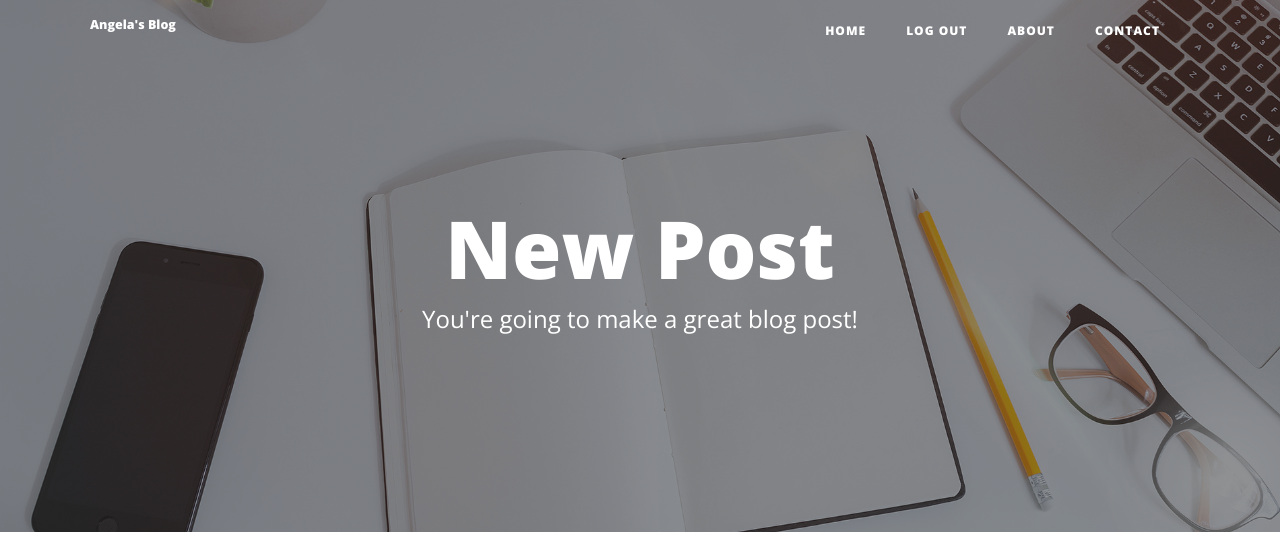
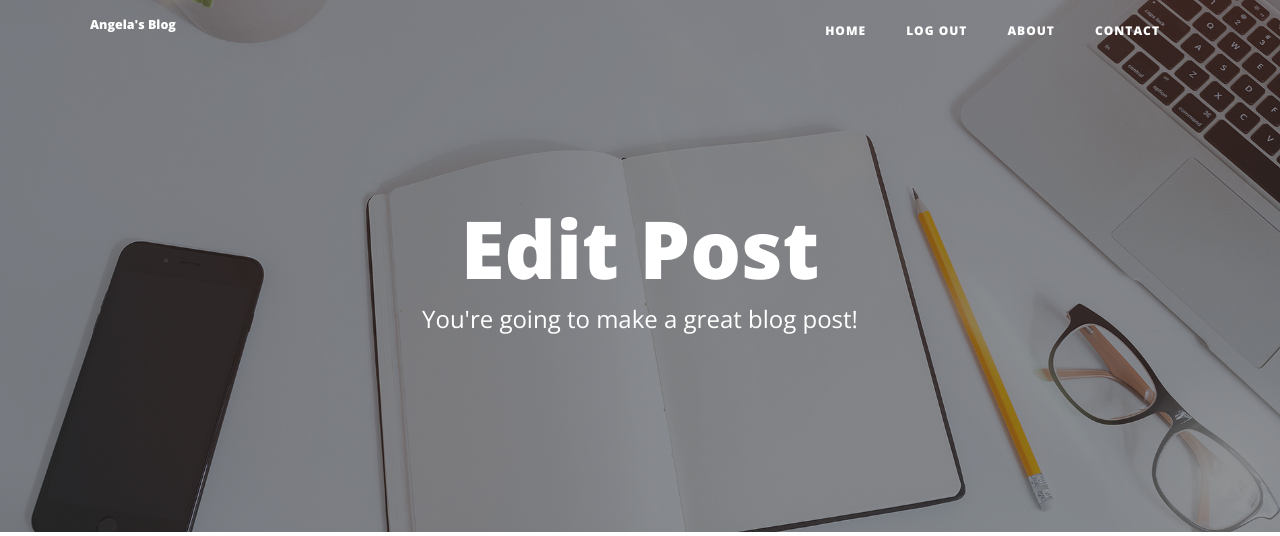
Before and after one commit to skrindra/blogsite, a Flask app: page /edit-post/1 in a window 1280 px wide. Shown: the top 536 px of the page. Run offline with Flask 2, Linux system fonts and the light colour scheme; a user stored in the database is signed in; data comes from the database, SQL or seed files in the repository; some libraries are stand-ins or nearby versions.

Commit message:
edit make-post.html and edit_post in main.py

```diff
--- a/main.py
+++ b/main.py
@@ -253,7 +253,7 @@ def edit_post(post_id):
         db.session.commit()
         return redirect(url_for("show_post", post_id=post.id))
 
-    return render_template("make-post.html", form=edit_form)
+    return render_template("make-post.html", form=edit_form, is_edit=True, current_user=current_user)
 
 
 @app.route("/delete/<int:post_id>")
--- a/templates/make-post.html
+++ b/templates/make-post.html
@@ -32,5 +32,6 @@
   </div>
 </div>
 
+
 {% include "footer.html" %}
 {% endblock %}
```
Lines whose indentation alone changed are shown as unchanged.
